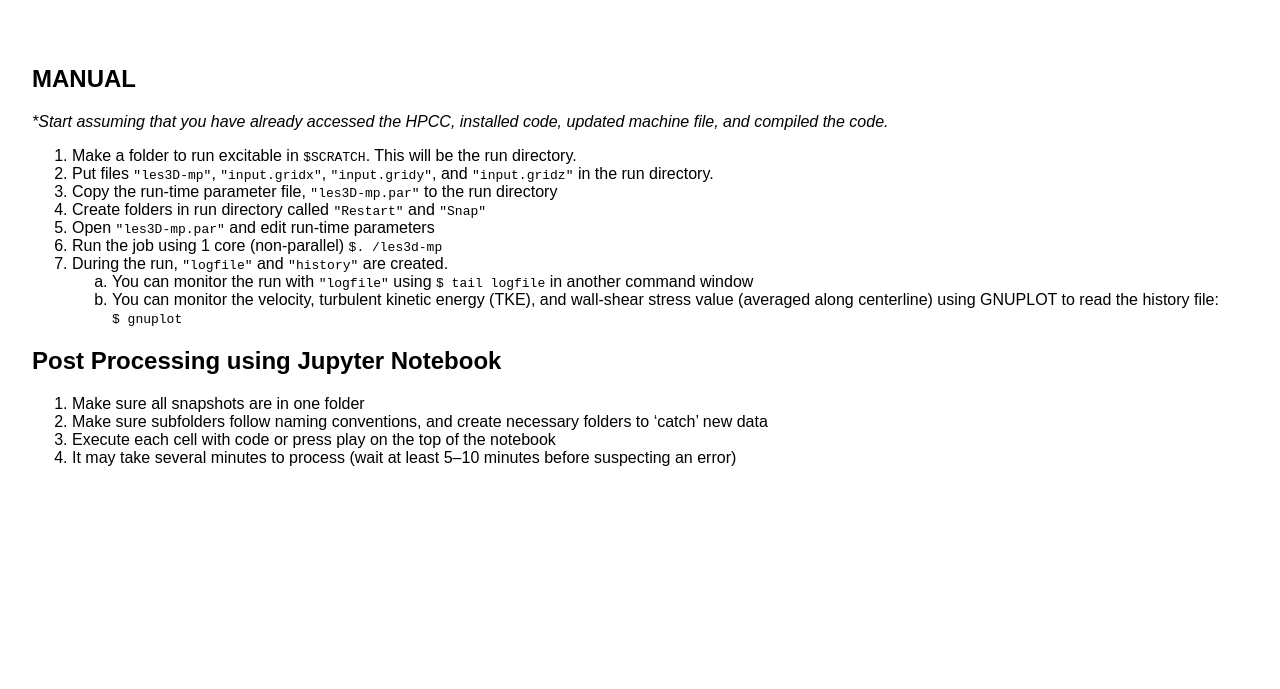
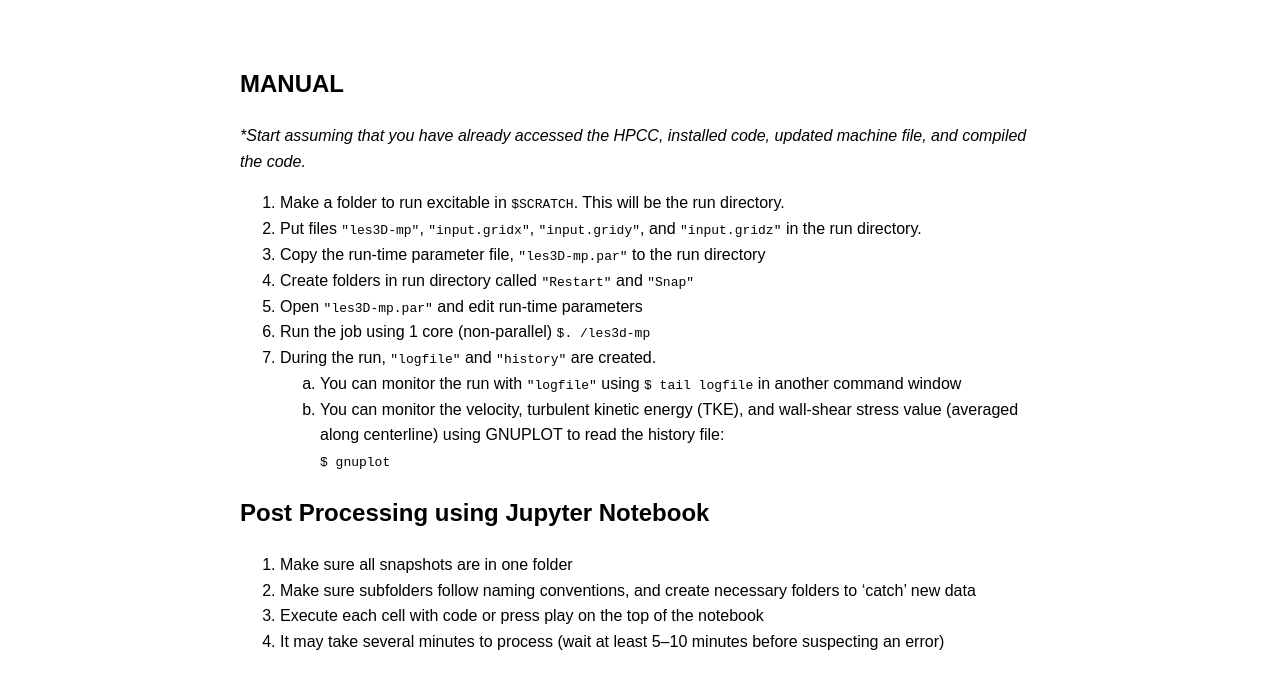
Before and after one commit to maddieblomberg/maddieblomberg.github.io, a plain HTML site: page get-started.html in a window 1280 px wide. Shown: the part 47-736 px from the top of the page. Drawn offline with Linux system fonts and the light colour scheme.

Commit message:
1.3
fix left align

```diff
--- a/get-started.html
+++ b/get-started.html
@@ -15,7 +15,7 @@
     </div>
   </nav>
 
-<main>
+<main class ="left-align">
   <h2>MANUAL</h2>
   <p><em>*Start assuming that you have already accessed the HPCC, installed code, updated machine file, and compiled the code.</em></p>
 
--- a/styles.css
+++ b/styles.css
@@ -34,10 +34,7 @@
 
 main {
   padding: 2em;
-  text-align: left;
-  max width 800px;
-  margin auto;
-  line-height 1.6;
+  text-align: center;
 }
 
 .main-image {
@@ -62,3 +59,10 @@
   font-size: 1.2em;
   border-radius: 5px;
 }
+.left-align {
+  text-align: left;
+  max-width: 800px;
+  margin: auto;
+  padding: 2em;
+  line-height: 1.6;
+}
```
